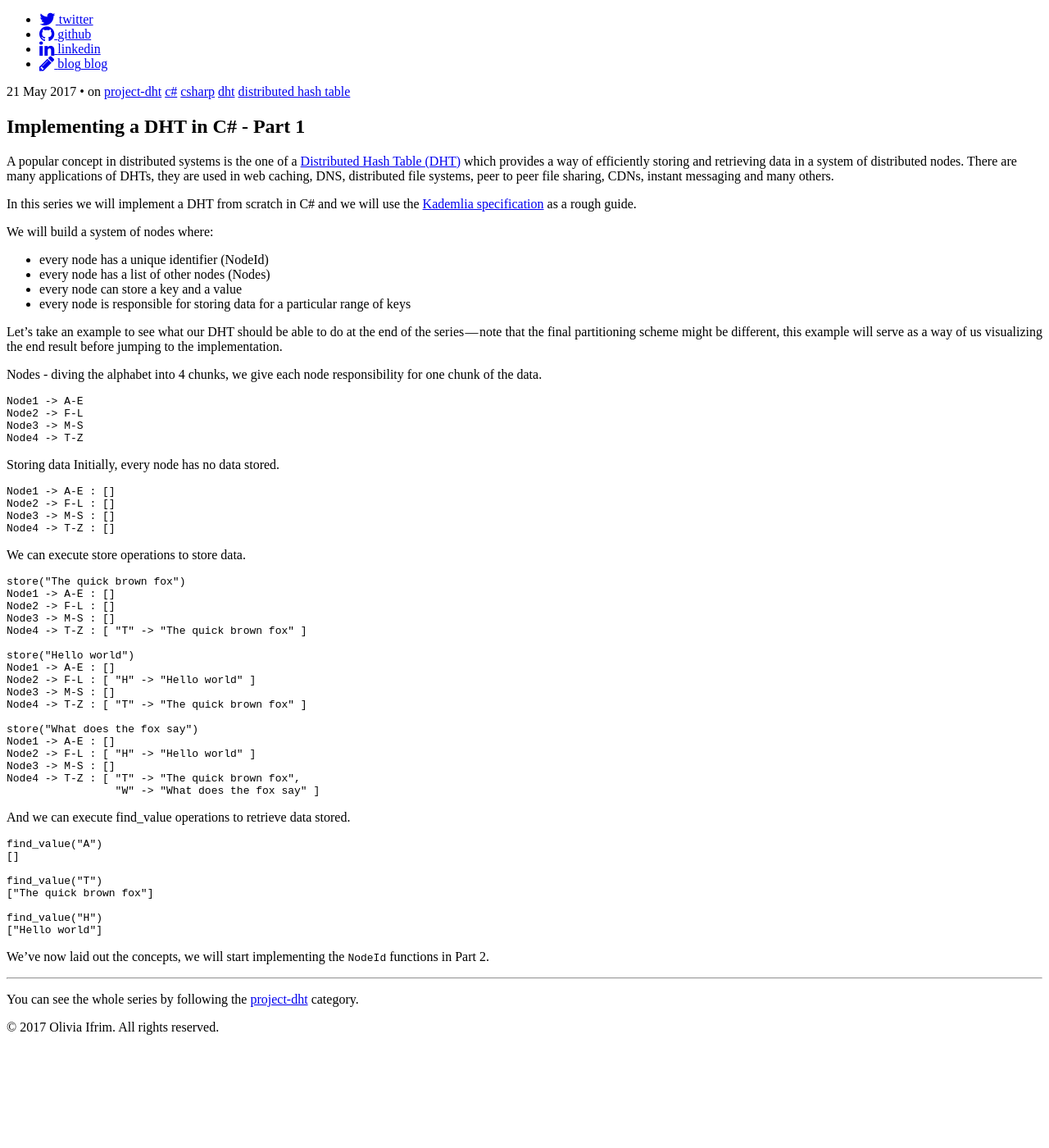
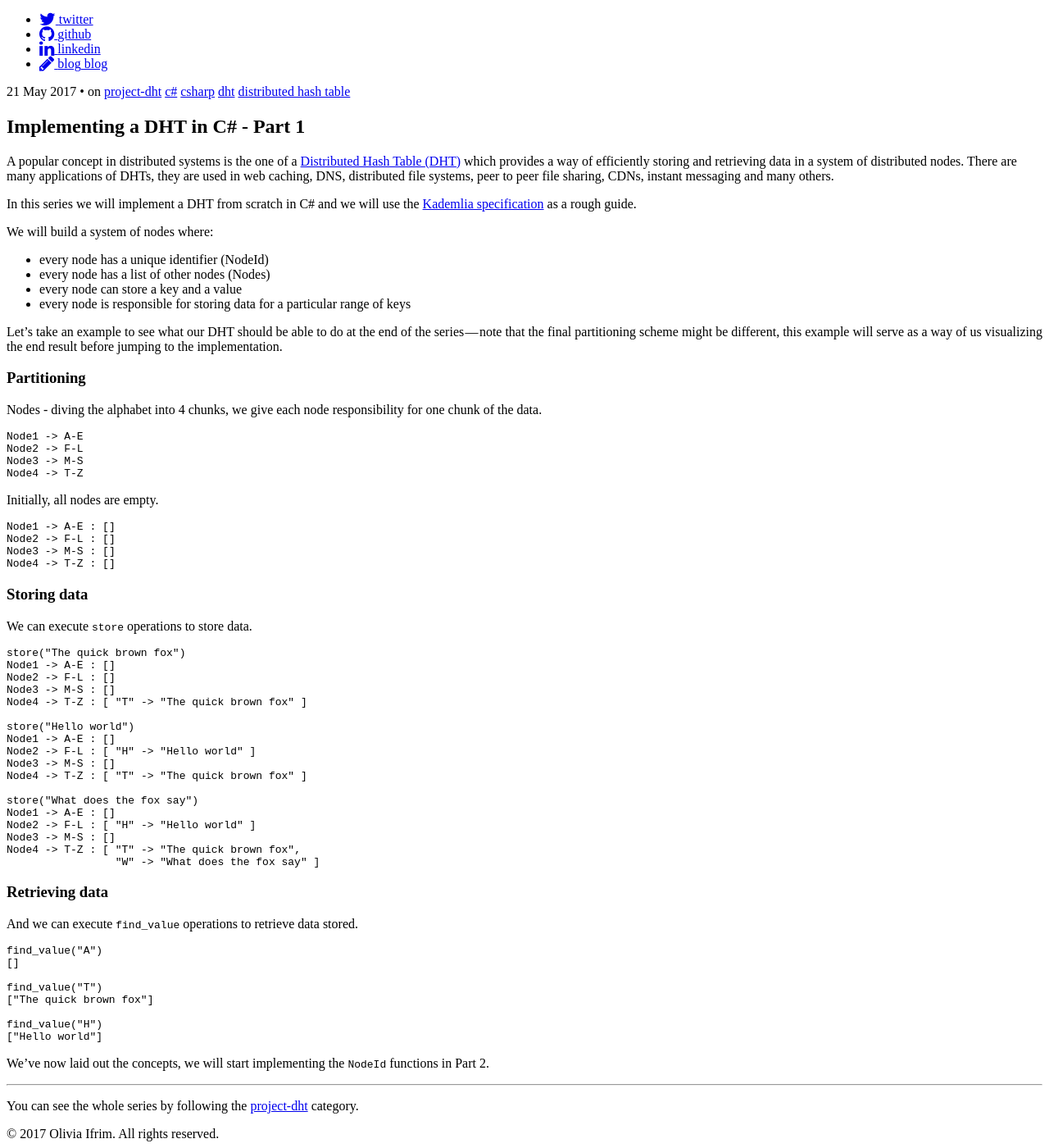
Before and after one commit to olivif/olivif.github.io, a Jekyll site: the page built from _posts/2017-05-21-implementing-a-dht-part-1.markdown, in a window 1280 px wide and 1400 px high, scrolled down 135 px. Shown: the whole window at 82% size. Built offline with Jekyll 4.4.1, drawn with Linux system fonts in a browser that asks for light colours; nearby versions of some CDN libraries; before the commit the page ends 1405 px from its top, so only the background shows below that.

Commit message:
Edits to part 1.

````diff
--- a/_posts/2017-05-21-implementing-a-dht-part-1.markdown
+++ b/_posts/2017-05-21-implementing-a-dht-part-1.markdown
@@ -17,26 +17,29 @@ We will build a system of nodes where:
 
 Let’s take an example to see what our DHT should be able to do at the end of the series — note that the final partitioning scheme might be different, this example will serve as a way of us visualizing the end result before jumping to the implementation.
 
+### Partitioning
+
 Nodes - diving the alphabet into 4 chunks, we give each node responsibility for one chunk of the data.
 
-```
+```bat
 Node1 -> A-E
 Node2 -> F-L
 Node3 -> M-S
 Node4 -> T-Z
 ```
 
-Storing data
-Initially, every node has no data stored.
-```
+Initially, all nodes are empty.
+
+```bat
 Node1 -> A-E : []
 Node2 -> F-L : []
 Node3 -> M-S : []
 Node4 -> T-Z : []
 ```
+### Storing data
 
-We can execute store operations to store data.
-```
+We can execute `store` operations to store data.
+```bat
 store("The quick brown fox")
 Node1 -> A-E : []
 Node2 -> F-L : []
@@ -56,10 +59,10 @@ Node3 -> M-S : []
 Node4 -> T-Z : [ "T" -> "The quick brown fox",
                  "W" -> "What does the fox say" ]
 ```
+### Retrieving data
+And we can execute `find_value` operations to retrieve data stored.
 
-And we can execute find_value operations to retrieve data stored.
-
-```
+```bat
 find_value("A")
 []
 
````
